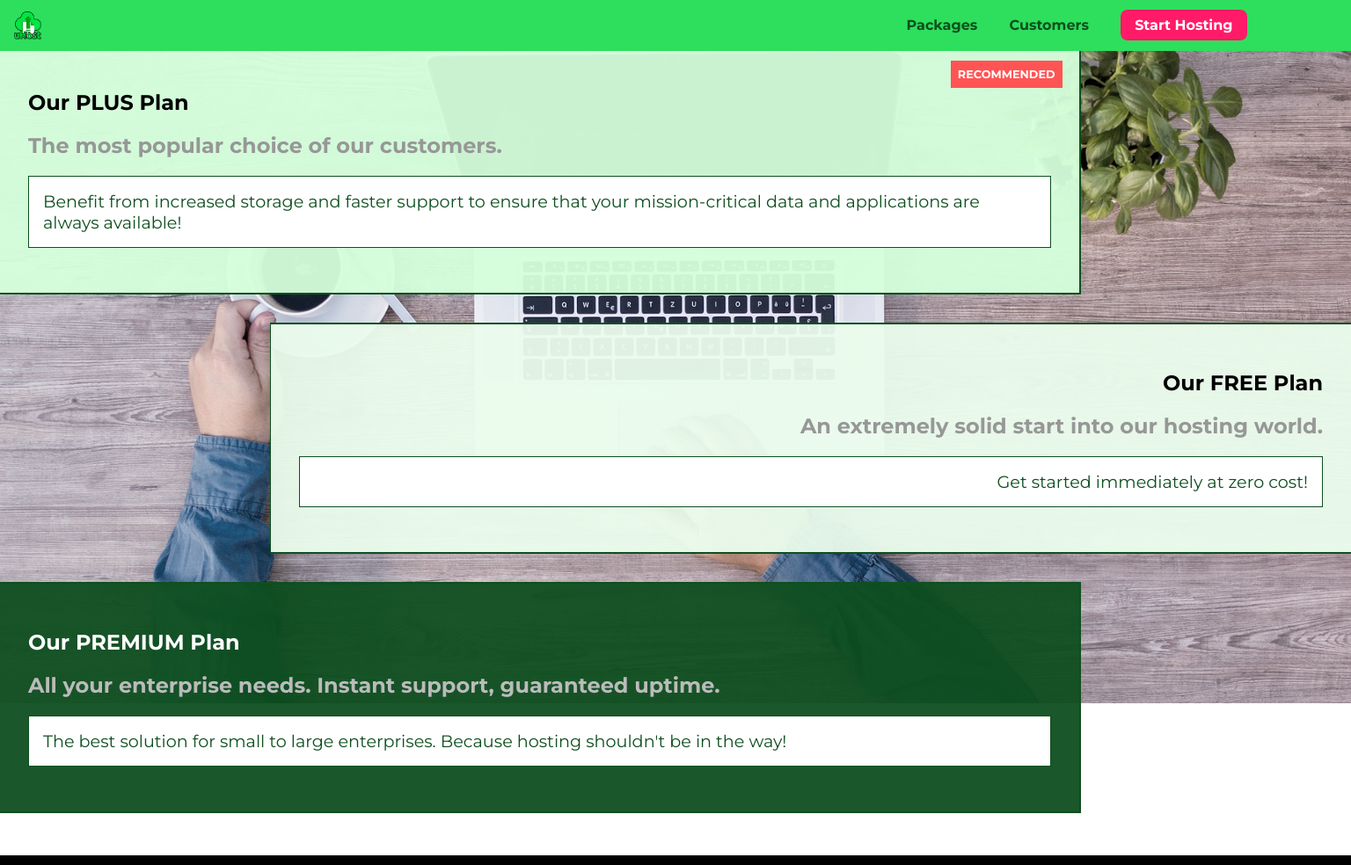
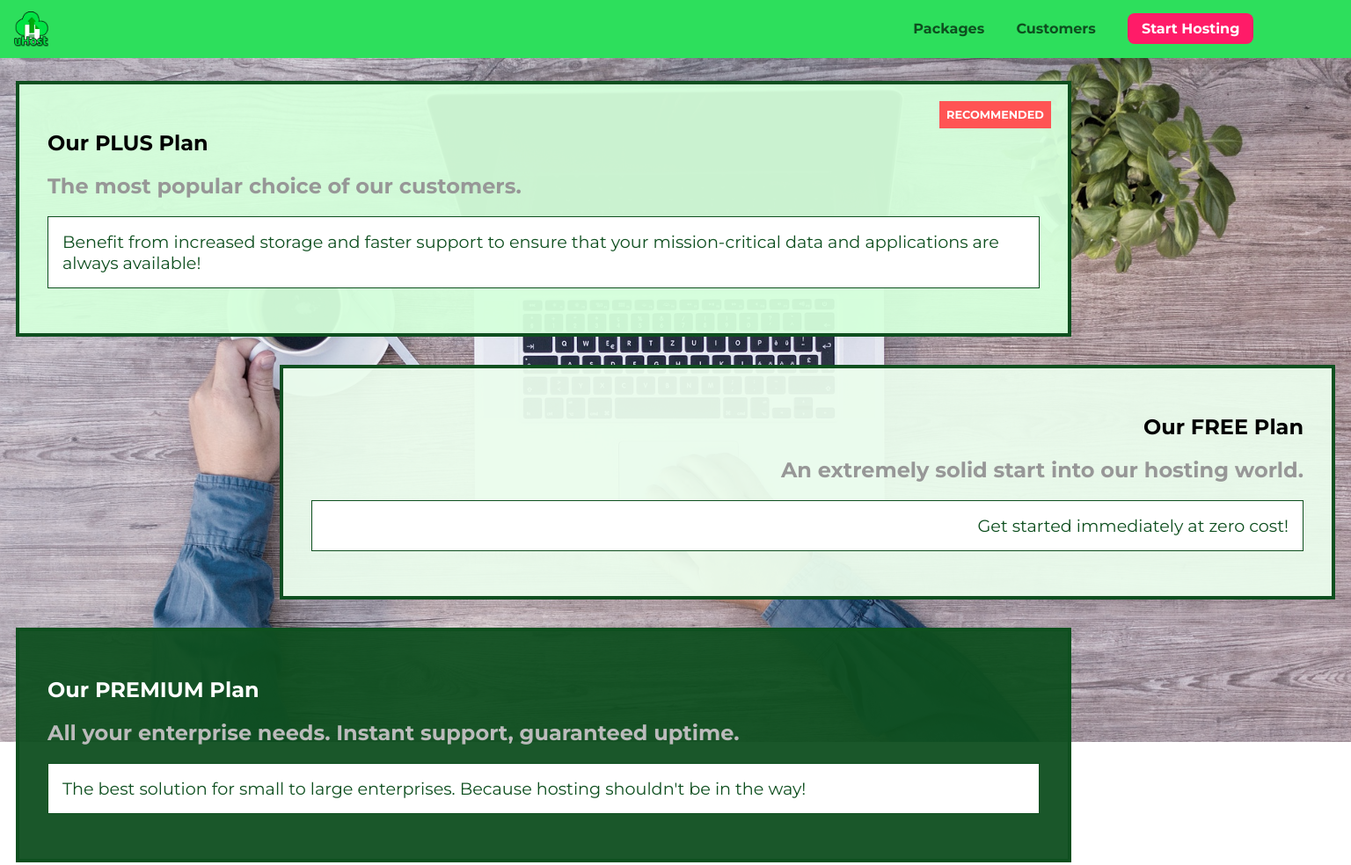
Before and after one commit to litotechenterprise/Fake-StartUp-CSS, a plain HTML site: page packages/index.html in a window 1536 px wide. Shown: the top 984 px of the page at 88% size. Drawn offline with Linux system fonts and the light colour scheme.

Commit message:
completed responsive design

```diff
--- a/customers/customers.css
+++ b/customers/customers.css
@@ -2,15 +2,9 @@
   font-size: 1.2rem;
 }
 
-.testimonial__list {
-  width: 80%;
-  margin: auto;
+main {
+  padding-top: 2.5rem;
 }
-
-.testimonial:first-of-type {
-  margin-top: 6rem;
-}
-
 .testimonial__image-container {
   width: 100%;
   max-width: 40rem;
@@ -27,7 +21,6 @@
   padding: 0.9rem;
   display: inline-block;
   vertical-align: middle;
-  /* width: 30%; */
 }
 
 #customer-2.testimonial {
--- a/global.css
+++ b/global.css
@@ -5,6 +5,11 @@
 body {
   font-family: "Montserrat", sans-serif;
   margin: 0;
+}
+
+main {
+  min-height: calc(100vh - 3.5 - 8rem);
+  margin-top: 2.75rem;
 }
 
 .button {
@@ -47,10 +52,8 @@ body {
   color: #0e4f1f;
   text-decoration: none;
   font-weight: bold;
-  font-size: 1.5rem;
   display: inline-block;
-  display: none;
-  height: 2rem;
+  height: 2.5rem;
   vertical-align: middle;
 }
 
--- a/main.css
+++ b/main.css
@@ -1,11 +1,10 @@
 #product-overview {
   background: linear-gradient(to top, rgba(80, 68, 18, 0.6) 10%, transparent),
     url("images/freedom.jpg") center / cover no-repeat border-box, #ff1b68;
-  /* background-image: linear-gradient(to bottom, red, blue); */
   width: 100%;
   height: 33vh;
   width: 100vw;
-  margin-top: 2.75rem;
+
   position: relative;
 }
 
--- a/packages/packages.css
+++ b/packages/packages.css
@@ -13,7 +13,7 @@ main {
 
 .package {
   width: 80%;
-  border: 2px solid #0e4f1f;
+  border: 4px solid #0e4f1f;
   margin: 1rem 0;
   border-left: none;
   position: relative;
@@ -67,7 +67,7 @@ main {
 #free {
   background: rgba(234, 252, 237, 0.95);
   float: right;
-  border-left: 1px solid #0e4f1f;
+  border-left: 4px solid #0e4f1f;
   border-right: none;
   text-align: right;
 }
@@ -93,3 +93,26 @@ main {
 .clear-float {
   clear: both;
 }
+
+@media (min-width: 40rem) {
+  main {
+    margin-left: auto;
+    margin-right: auto;
+    max-width: 1500px;
+  }
+}
+
+@media (min-width: 1500px) {
+  .package {
+    border-left: 4px solid #0e4f1f;
+  }
+
+  #free {
+    border-right: 4px solid #0e4f1f;
+  }
+
+  #free:hover,
+  #free:active {
+    border-right-color: #ff5454;
+  }
+}
```
